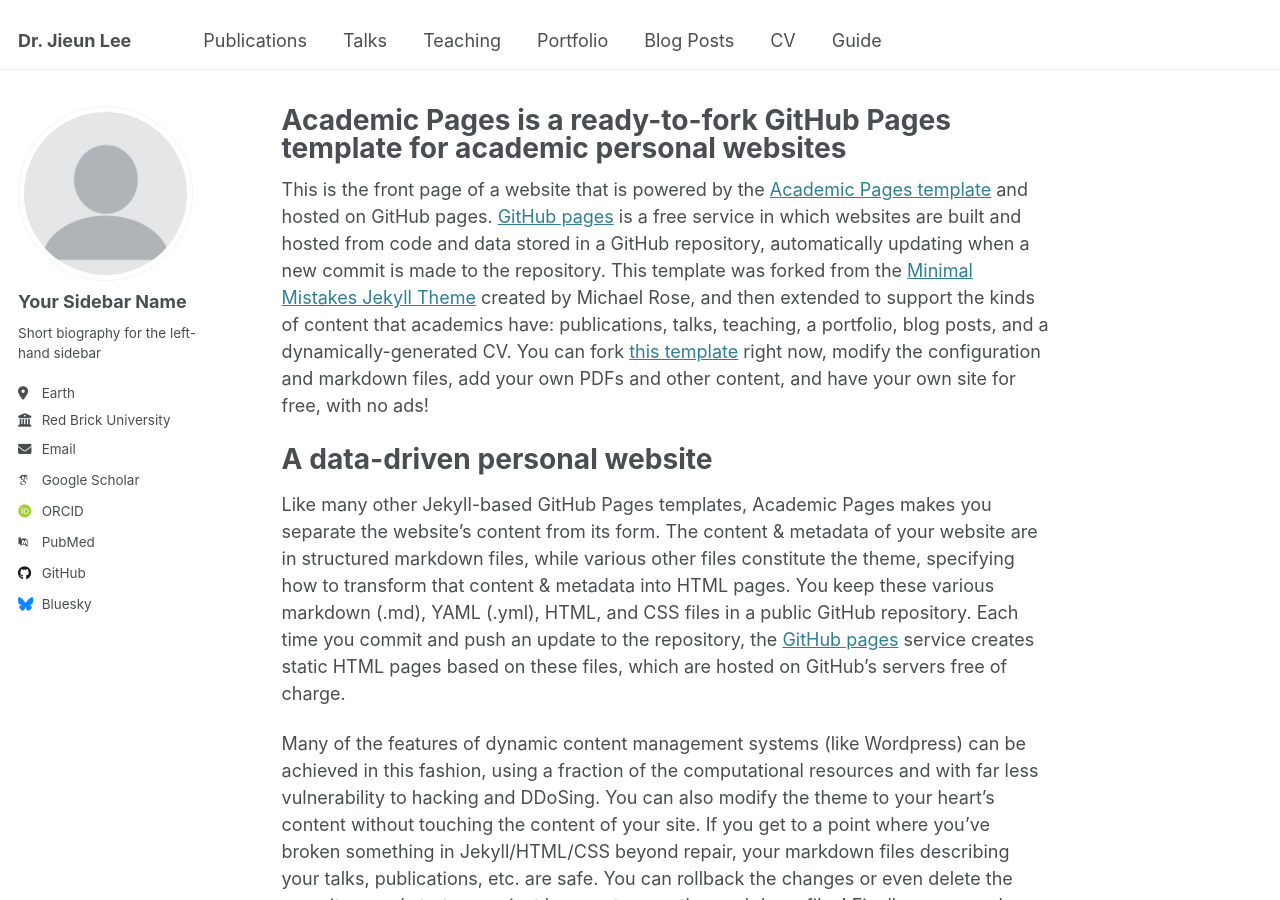
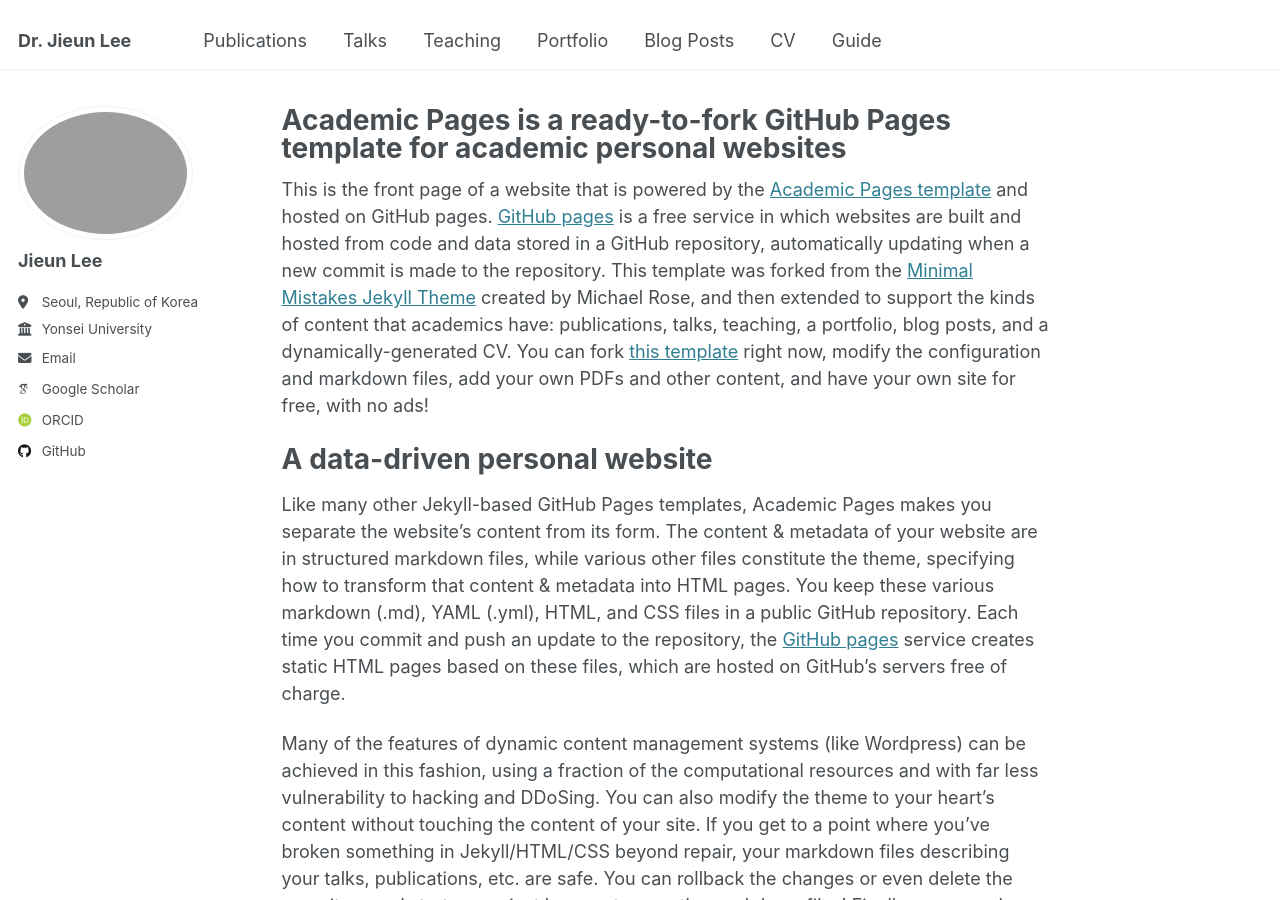
Before and after one commit to JIEUN-12/jieun-12.github.io, a Jekyll site: the page built from _pages/about.md, in a window 1280 px wide and 900 px high. Built offline with Jekyll 4.4.1, drawn with Linux system fonts in a browser that asks for light colours; some web fonts are replaced.

Commit message:
Update _config.yml

```diff
--- a/_config.yml
+++ b/_config.yml
@@ -13,31 +13,31 @@ title                    : "Dr. Jieun Lee"
 title_separator          : "-"
 name                     : &name "Jieun Lee"
 description              : &description "personal description"
-url                      : https://academicpages.github.io # the base hostname & protocol for your site e.g. "https://[your GitHub username].github.io"
+url                      : https://jieun-12.github.io # the base hostname & protocol for your site e.g. "https://[your GitHub username].github.io"
 baseurl                  : "" # the subpath of your site, e.g. "/blog"
-repository               : "academicpages/academicpages.github.io"
+repository               : "JIEUN-12/jieun-12.github.io"
 
 # Site Author - The following control what appear as part of the author content on the side bar.
 #               If a field is blank the icon and link will not appear, otherwise it will be shown.
 #               Additional customization can be done by editing /_includes/author-profile.html
 author:
   # Biographic information
-  avatar           : "profile.png"
-  name             : "Your Sidebar Name"
+  avatar           : "profile.jpg"
+  name             : "Jieun Lee"
   pronouns         : # example: "she/her"
-  bio              : "Short biography for the left-hand sidebar"
-  location         : "Earth"
-  employer         : "Red Brick University"
+  bio              : " "
+  location         : "Seoul, Republic of Korea"
+  employer         : "Yonsei University"
   uri              : # URL
-  email            : "none@example.org"
+  email            : "jieun199624@yonsei.ac.kr"
 
   # Academic websites
   arxiv            : # URL - Update with the correct link to your profile
-  googlescholar    : "https://scholar.google.com/citations?user=PS_CX0AAAAAJ"
+  googlescholar    : "https://scholar.google.com/citations?user=oD3uQ6UAAAAJ"
   impactstory      : # URL
-  orcid            : "http://orcid.org/yourorcidurl"
+  orcid            : "http://orcid.org/0000-0002-7320-5803"
   semantic         : # URL
-  pubmed           : "https://www.ncbi.nlm.nih.gov/pubmed/?term=john+snow"
+  pubmed           : # URL
   researchgate     : # URL
   scopus           : # URL
 
@@ -45,12 +45,12 @@ author:
   bitbucket        : # Username - Update with your username on the site
   codepen          : # Username
   dribbble         : # Username
-  github           : "academicpages"
+  github           : "JIEUN-12"
   kaggle           : # Username
   stackoverflow    : # User number or user number and name (i.e., use "1" or "1/jeff-atwood")
 
   # Social media
-  bluesky          : "bsky.app" # Replace this with you Bluesky username
+  bluesky          : # "bsky.app" # Replace this with you Bluesky username
   facebook         : # Username
   flickr           : # Username
   foursquare       : # Username
```
